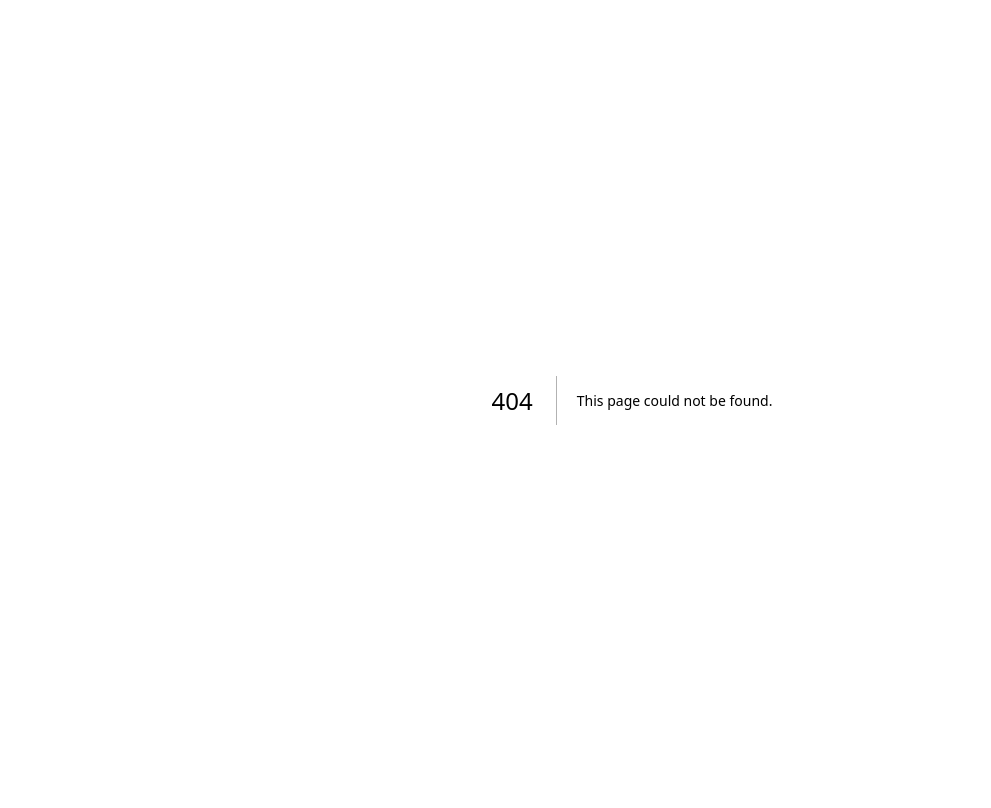
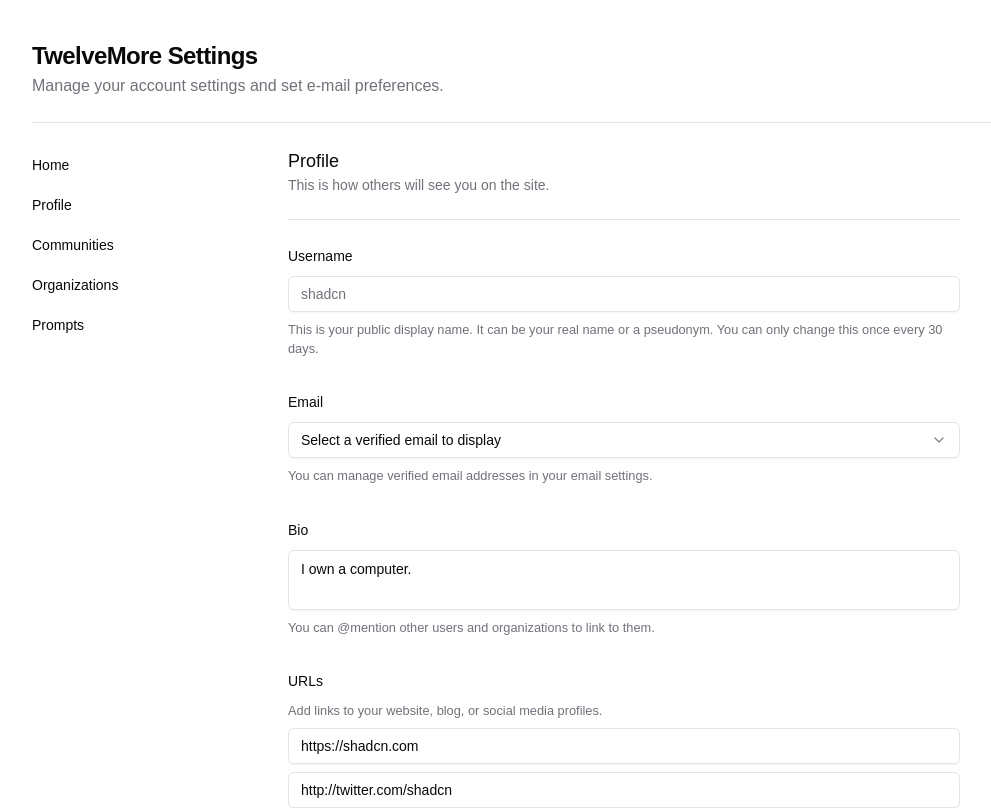
Before and after one commit to Lolek-Productions/twelve-more, a Next.js app: page /settings in a window 1280 px wide. Before the commit this address had no page. Shown: the top 808 px of the page, without its empty margins (8-999 px from the left). Built offline with nearby package versions, Linux system fonts and the light colour scheme.

Commit message:
save a new community using zod for form validation

```diff
--- a/src/app/admin/communities/data-table.jsx
+++ b/src/app/admin/communities/data-table.jsx
@@ -2,23 +2,14 @@
 
 import { useState } from "react";
 import { flexRender, getCoreRowModel, getPaginationRowModel, useReactTable, getFilteredRowModel, getSortedRowModel } from "@tanstack/react-table";
-import { useForm } from "react-hook-form";
-import { z } from "zod";
-import { zodResolver } from "@hookform/resolvers/zod";
-import { Input } from "@/components/ui/input";
 import { Table, TableBody, TableCell, TableHead, TableHeader, TableRow } from "@/components/ui/table";
 import { Button } from "@/components/ui/button";
-import { Dialog, DialogContent, DialogHeader, DialogDescription, DialogTitle, DialogFooter } from "@/components/ui/dialog";
+import {Input} from "@/components/ui/input";
 
-// Zod schema for validation
-const communitySchema = z.object({
-  name: z.string().min(1, "Community name is required"),
-});
 
 export function DataTable({ columns, data }) {
   const [sorting, setSorting] = useState([])
   const [columnFilters, setColumnFilters] = useState([])
-  const [modalOpen, setModalOpen] = useState(false);
 
   const table = useReactTable({
     data,
@@ -35,22 +26,6 @@ export function DataTable({ columns, data }) {
     getFilteredRowModel: getFilteredRowModel(),
   })
 
-  // Form handling
-  const {
-    register,
-    handleSubmit,
-    formState: { errors },
-  } = useForm({
-    resolver: zodResolver(communitySchema),
-  });
-
-  const onSubmit = (data) => {
-    console.log("Saving new community:", data);
-    // TODO: Implement MongoDB save function here
-    setModalOpen(false);
-  };
-
-
   return (
     <div>
       <div className="flex items-center justify-between">
@@ -62,31 +37,7 @@ export function DataTable({ columns, data }) {
           }
           className="max-w-sm"
         />
-        <Button onClick={() => setModalOpen(true)}>New Community</Button>
       </div>
-
-      {/* Modal for New Community */}
-      <Dialog open={modalOpen} onOpenChange={setModalOpen}>
-        <DialogContent>
-          <DialogHeader>
-            <DialogTitle>Create a New Community</DialogTitle>
-            <DialogDescription>
-            This community will be a place where people within the given organization can come together and build up one another.
-          </DialogDescription>
-          </DialogHeader>
-          <form onSubmit={handleSubmit(onSubmit)} className="space-y-4">
-            <Input type="text" placeholder="Community Name" {...register("name")} />
-            {errors.name && <p className="text-red-500 text-sm">{errors.name.message}</p>}
-
-            <DialogFooter>
-              <Button variant="ghost" onClick={() => setModalOpen(false)}>Cancel</Button>
-              <Button type="submit">Save</Button>
-            </DialogFooter>
-          </form>
-        </DialogContent>
-      </Dialog>
-
-      {/* Table */}
       <div className="rounded-md border mt-4">
         <Table>
           <TableHeader>
--- a/src/app/admin/communities/page.jsx
+++ b/src/app/admin/communities/page.jsx
@@ -1,7 +1,29 @@
-import { Payment, columns } from "./columns"
+'use client'
+
+import { columns } from "./columns"
 import { DataTable } from "./data-table"
+import { Input } from "@/components/ui/input";
+import { z } from "zod";
+import {useActionState, useEffect, useState} from "react";
+import { Button } from "@/components/ui/button";
+import {
+  Dialog,
+  DialogContent,
+  DialogDescription,
+  DialogFooter,
+  DialogHeader,
+  DialogTitle
+} from "@/components/ui/dialog";
+import {useForm} from "react-hook-form";
+import {zodResolver} from "@hookform/resolvers/zod";
+import {createOrUpdateCommunity} from "@/lib/actions/community";
 
-async function getData() {
+const communitySchema = z.object({
+  name: z.string().min(1, "Community name is required"),
+});
+
+function getData() {
+
   // Fetch data from your API here.
   return [
     {
@@ -19,19 +41,79 @@ async function getData() {
   ]
 }
 
-export default async function AdminCommunitiesPage() {
-  const data = await getData()
+export default function AdminCommunitiesPage() {
+  const data = getData()
+  const [modalOpen, setModalOpen] = useState(false);
+  const [serverResponse, setServerResponse] = useState(null);
+
+  const {
+    register,
+    handleSubmit,
+    formState: { errors },
+    reset,
+  } = useForm({
+    resolver: zodResolver(communitySchema),
+  });
+
+  // ✅ Handle form submission
+  const onSubmit = async (formData) => {
+    console.log('submitting:', formData);
+
+    const response = await createOrUpdateCommunity(formData);
+    setServerResponse(response);
+
+    if (response?.success) {
+      setModalOpen(false); // ✅ Close modal on success
+      reset(); // ✅ Reset form fields
+    }
+  };
 
   return (
     <div className="">
-      <div>
-        <h3 className="text-lg font-medium">Communities</h3>
-        <p className="text-sm text-muted-foreground">
-          Stuff about the Community
-        </p>
+      <div className='flex flex-row items-center justify-between'>
+        <div>
+          <h3 className="text-lg font-medium">Communities</h3>
+          <p className="text-sm text-muted-foreground">
+            Stuff about the Community
+          </p>
+        </div>
+        <div>
+          <div className="flex items-center justify-between">
+              <Button onClick={() => setModalOpen(true)}>New Community</Button>
+          </div>
+        </div>
       </div>
-      <div className="mx-auto mt-3">
-        <DataTable columns={columns} data={data} />
+      <div className="mt-3">
+        <Dialog open={modalOpen} onOpenChange={setModalOpen}>
+          <DialogContent>
+            <DialogHeader>
+              <DialogTitle>Create a New Community</DialogTitle>
+              <DialogDescription>
+                This community will be a place where people within the given organization can come together and build up
+                one another.
+              </DialogDescription>
+            </DialogHeader>
+
+            <form onSubmit={handleSubmit(onSubmit)} className="space-y-4">
+              <Input
+                type="text"
+                name="name"
+                placeholder="Community Name"
+                defaultValue="Best Community Yet"
+                {...register("name")}
+              />
+              {serverResponse?.error && <p className="text-red-500 text-sm">{serverResponse.error}</p>}
+              {serverResponse?.success && <p className="text-green-500 text-sm">{serverResponse.success}</p>}
+
+              <DialogFooter>
+                <Button variant="ghost" onClick={() => setModalOpen(false)}>Cancel</Button>
+                <Button type="submit">{"Save"}</Button>
+              </DialogFooter>
+            </form>
+          </DialogContent>
+        </Dialog>
+
+        <DataTable columns={columns} data={data}/>
       </div>
     </div>
   )
--- a/src/app/admin/layout.jsx
+++ b/src/app/admin/layout.jsx
@@ -36,6 +36,10 @@ const sidebarNavItems = [
   {
     title: "Organizations",
     href: "/admin/organizations",
+  },
+  {
+    title: "Prompts",
+    href: "/admin/prompts",
   },
 ]
 
--- a/src/app/page.jsx
+++ b/src/app/page.jsx
@@ -24,7 +24,7 @@ export default function Landing() {
         </div>
       </header>
 
-      <div className="max-w-4xl mx-auto px-6 py-16 text-center bg-white rounded-lg">
+      <div className="max-w-4xl mx-auto px-12 py-10 text-center bg-white rounded-lg">
         <h1 className="text-4xl font-bold text-gray-800 leading-normal">
           Foster belonging, Promote growth,<br />
           Equip communities
--- /dev/null
+++ b/src/app/settings/layout.jsx
@@ -0,0 +1,86 @@
+import Image from "next/image"
+import { Separator } from "@/components/ui/separator"
+import { SidebarNav } from "@/app/admin/components/sidebar-nav"
+import { Geist, Geist_Mono } from "next/font/google";
+import { ClerkProvider } from '@clerk/nextjs'
+import "../globals.css";
+
+const geistSans = Geist({
+  variable: "--font-geist-sans",
+  subsets: ["latin"],
+});
+
+const geistMono = Geist_Mono({
+  variable: "--font-geist-mono",
+  subsets: ["latin"],
+});
+
+export const metadata = {
+  title: process.env.APP_NAME,
+  description: process.env.APP_DESCRIPTION,
+};
+
+const sidebarNavItems = [
+  {
+    title: "Home",
+    href: "/home",
+  },
+  {
+    title: "Profile",
+    href: "/admin",
+  },
+  {
+    title: "Communities",
+    href: "/admin/communities",
+  },
+  {
+    title: "Organizations",
+    href: "/admin/organizations",
+  },
+  {
+    title: "Prompts",
+    href: "/admin/prompts",
+  },
+]
+
+export default function SettingsLayout({ children }) {
+  return (
+    <ClerkProvider>
+      <html lang="en">
+      <body className={`${geistSans.variable} ${geistMono.variable} antialiased`}>
+      <div className="md:hidden">
+        <Image
+          src="/examples/forms-light.png"
+          width={1280}
+          height={791}
+          alt="Forms"
+          className="block dark:hidden"
+        />
+        <Image
+          src="/examples/forms-dark.png"
+          width={1280}
+          height={791}
+          alt="Forms"
+          className="hidden dark:block"
+        />
+      </div>
+      <div className="hidden space-y-6 p-10 pb-16 md:block">
+        <div className="space-y-0.5">
+          <h2 className="text-2xl font-bold tracking-tight">TwelveMore Settings</h2>
+          <p className="text-muted-foreground">
+            Manage your account settings and set e-mail preferences.
+          </p>
+        </div>
+        <Separator className="my-6" />
+        <div className="flex flex-col space-y-8 lg:flex-row lg:space-x-12 lg:space-y-0">
+          <aside className="-mx-4 lg:w-1/5">
+            <SidebarNav items={sidebarNavItems} />
+          </aside>
+          <div className="flex-1 lg:max-w-2xl">{children}</div>
+        </div>
+      </div>
+      </body>
+      </html>
+    </ClerkProvider>
+  )
+}
--- /dev/null
+++ b/src/app/settings/page.jsx
@@ -0,0 +1,17 @@
+import { Separator } from "@/components/ui/separator"
+import { ProfileForm } from "@/app/admin/profile-form"
+
+export default function SettingsProfilePage() {
+  return (
+    <div className="space-y-6">
+      <div>
+        <h3 className="text-lg font-medium">Profile</h3>
+        <p className="text-sm text-muted-foreground">
+          This is how others will see you on the site.
+        </p>
+      </div>
+      <Separator />
+      <ProfileForm />
+    </div>
+  )
+}
--- /dev/null
+++ b/src/lib/actions/community.js
@@ -0,0 +1,51 @@
+"use server";
+
+import mongoose from "mongoose";
+import Community from '../models/community.model';
+import { connect } from '../mongodb/mongoose';
+
+export async function createOrUpdateCommunity(formData) {
+  console.log('hello createOrUpdateCommunity:', formData);
+
+  const { id, name } = formData;
+
+  if (!name) {
+    return { error: "Community name is required." };
+  }
+
+  try {
+    await connect();
+
+    const filter = id ? { _id: new mongoose.Types.ObjectId(id) } : {};
+
+    const community = await Community.findOneAndUpdate(
+      filter,
+      {
+        $set: {
+          name: name,
+        },
+      },
+      { new: true, upsert: true }
+    );
+    return { success: "Community created successfully!" };
+  } catch (error) {
+    return { error: "Failed to save community." };
+  }
+}
+
+export const deleteCommunity = async (id) => {
+  try {
+    await connect();
+
+    if (!id) {
+      return { error: "Community ID is required to delete." };
+    }
+
+    await Community.findByIdAndDelete(new mongoose.Types.ObjectId(id));
+
+    return { success: "Community deleted successfully!" };
+  } catch (error) {
+    console.error("Error deleting community:", error);
+    return { error: "Failed to delete community." };
+  }
+};
```
Also changed, not shown: src/lib/models/community.model.js (+9 -1 lines).
